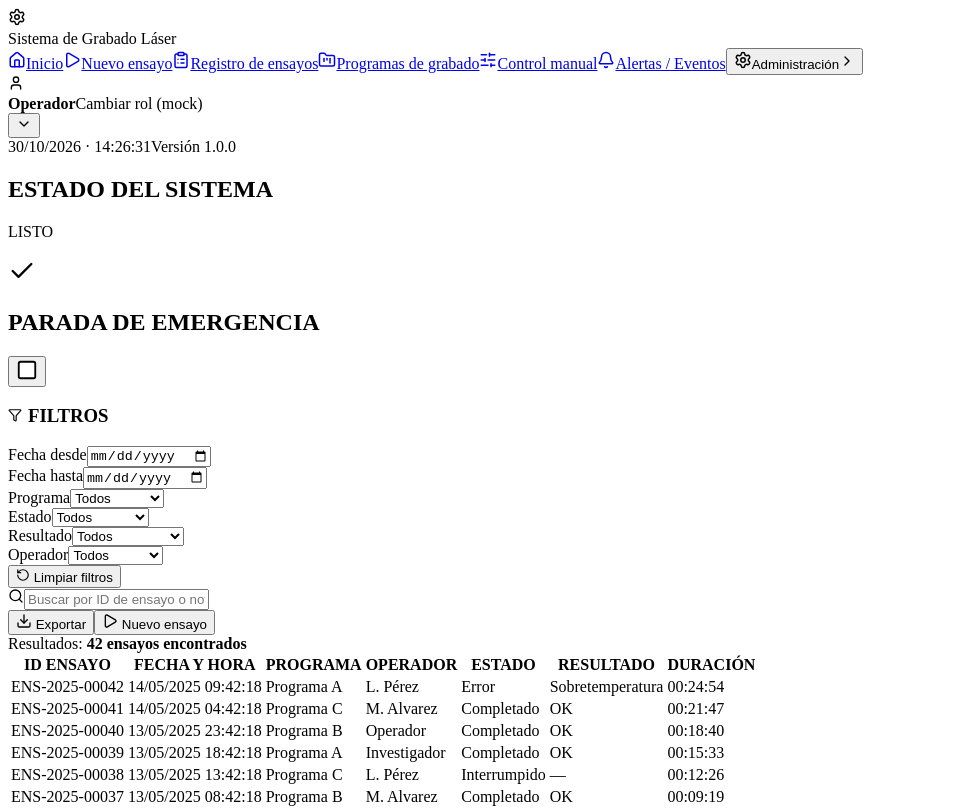
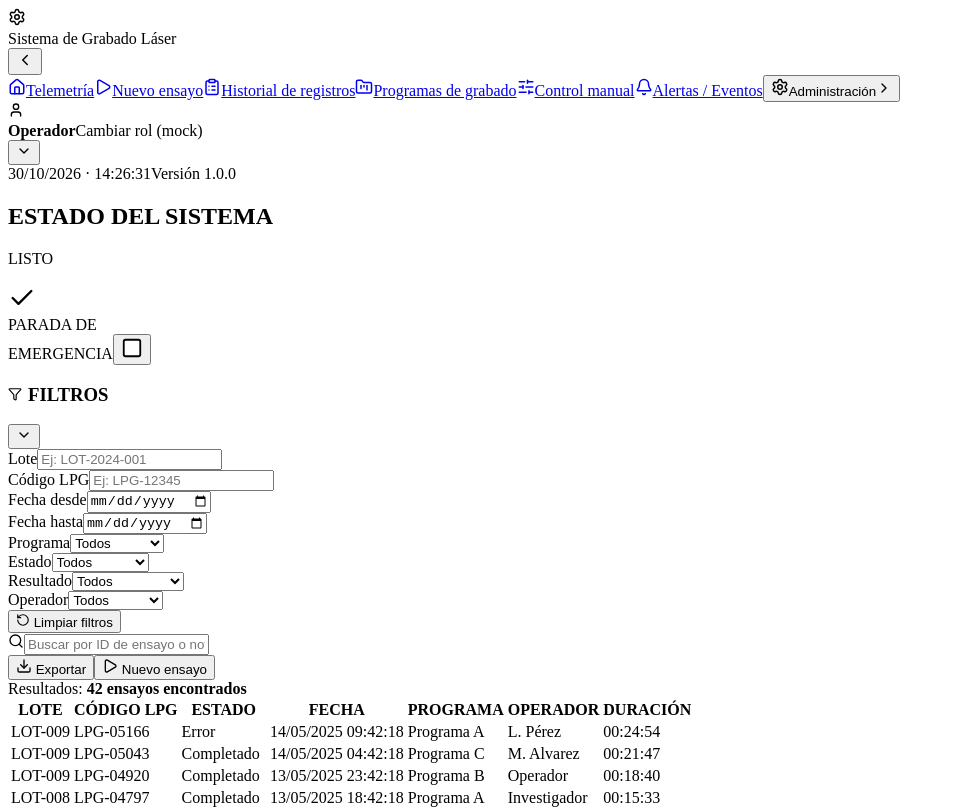
Before and after one commit to Fedebravo12/CO2_front, a React (Vite) app: page /registro in a window 1280 px wide. Shown: the top 809 px of the page, without its empty margins (0-955 px from the left). Built offline with nearby package versions, Linux system fonts and the light colour scheme; the HTML template or start-up script is replaced by a standard one.

Commit message:
Cambios en telemetría y registro de ensayos

```diff
--- a/src/App.tsx
+++ b/src/App.tsx
@@ -4,6 +4,7 @@ import { AppLayout } from './layout/AppLayout'
 import { Administracion } from './pages/Administracion'
 import { Alertas } from './pages/Alertas'
 import { ControlManual } from './pages/ControlManual'
+import { DetalleEnsayo } from './pages/DetalleEnsayo'
 import { Inicio } from './pages/Inicio'
 import { NuevoEnsayo } from './pages/NuevoEnsayo'
 import { Programas } from './pages/Programas'
@@ -17,6 +18,7 @@ export default function App() {
           <Route index element={<Inicio />} />
           <Route path="nuevo-ensayo" element={<NuevoEnsayo />} />
           <Route path="registro" element={<Registro />} />
+          <Route path="registro/:id" element={<DetalleEnsayo />} />
           <Route path="programas" element={<Programas />} />
           <Route path="control-manual" element={<ControlManual />} />
           <Route path="alertas" element={<Alertas />} />
--- a/src/layout/AppLayout.tsx
+++ b/src/layout/AppLayout.tsx
@@ -4,6 +4,7 @@ import {
   Bell,
   Check,
   ChevronDown,
+  ChevronLeft,
   ChevronRight,
   ClipboardList,
   FolderKanban,
@@ -19,9 +20,9 @@ import type { EstadoSistema, Rol } from '../mock/types'
 import { useSystem } from '../context/SystemContext'
 
 const NAV = [
-  { to: '/', label: 'Inicio', icon: Home, end: true },
+  { to: '/', label: 'Telemetría', icon: Home, end: true },
   { to: '/nuevo-ensayo', label: 'Nuevo ensayo', icon: Play },
-  { to: '/registro', label: 'Registro de ensayos', icon: ClipboardList },
+  { to: '/registro', label: 'Historial de registros', icon: ClipboardList },
   { to: '/programas', label: 'Programas de grabado', icon: FolderKanban },
   { to: '/control-manual', label: 'Control manual', icon: SlidersHorizontal },
   { to: '/alertas', label: 'Alertas / Eventos', icon: Bell },
@@ -46,6 +47,7 @@ export function AppLayout() {
   const [openAdmin, setOpenAdmin] = useState(false)
   const [openRole, setOpenRole] = useState(false)
   const [confirmEstop, setConfirmEstop] = useState(false)
+  const [sidebarCompact, setSidebarCompact] = useState(false)
   const loc = useLocation()
   const adminOpen = openAdmin || loc.pathname.startsWith('/admin')
 
@@ -56,12 +58,22 @@ export function AppLayout() {
 
   return (
     <div className="app">
-      <aside className="sidebar">
-        <div className="brand">
-          <div className="brand-mark">
-            <Settings size={18} />
+      <aside className={`sidebar ${sidebarCompact ? 'compact' : ''}`}>
+        <div className="sidebar-header">
+          <div className="brand">
+            <div className="brand-mark">
+              <Settings size={18} />
+            </div>
+            {!sidebarCompact && <div className="brand-title">Sistema de Grabado Láser</div>}
           </div>
-          <div className="brand-title">Sistema de Grabado Láser</div>
+          <button
+            className="sidebar-toggle"
+            onClick={() => setSidebarCompact(!sidebarCompact)}
+            aria-label="Toggle sidebar"
+            title={sidebarCompact ? 'Expandir' : 'Compactar'}
+          >
+            {sidebarCompact ? <ChevronRight size={18} /> : <ChevronLeft size={18} />}
+          </button>
         </div>
 
         <nav className="nav">
@@ -141,7 +153,11 @@ export function AppLayout() {
             <StatusIcon estado={estado} />
           </div>
           <div className="estop-card">
-            <h2>PARADA DE EMERGENCIA</h2>
+              <span>
+                PARADA DE
+                <br />
+                EMERGENCIA
+              </span>
             <button
               className="estop-btn"
               type="button"
--- a/src/mock/data.ts
+++ b/src/mock/data.ts
@@ -274,6 +274,8 @@ export const ENSAYOS: Ensayo[] = Array.from({ length: 42 }, (_, idx) => {
   const segs = (n * 7) % 60
   return {
     id: `ENS-2025-${String(n).padStart(5, '0')}`,
+    lote: `LOT-${String(Math.floor(n / 5) + 1).padStart(3, '0')}`,
+    codigoLpg: `LPG-${String(n * 123).padStart(5, '0')}`,
     fecha: fechaMock(idx * 5),
     programa: programasNombres[n % programasNombres.length],
     operador: operadores[n % operadores.length],
--- a/src/mock/types.ts
+++ b/src/mock/types.ts
@@ -51,6 +51,8 @@ export interface Programa {
 
 export interface Ensayo {
   id: string
+  lote: string
+  codigoLpg: string
   fecha: string
   programa: string
   operador: string
@@ -122,6 +124,8 @@ export interface PasoProcedimiento {
 export interface FiltrosEnsayo {
   desde: string
   hasta: string
+  lote: string
+  codigoLpg: string
   programa: string
   estado: string
   resultado: string
--- /dev/null
+++ b/src/pages/DetalleEnsayo.tsx
@@ -0,0 +1,95 @@
+import { useParams, useNavigate } from 'react-router-dom'
+import { ChevronLeft } from 'lucide-react'
+import { ENSAYOS } from '../mock/data'
+
+export function DetalleEnsayo() {
+  const { id } = useParams<{ id: string }>()
+  const nav = useNavigate()
+  const ensayo = ENSAYOS.find((e) => e.id === id)
+
+  if (!ensayo) {
+    return (
+      <section className="panel">
+        <div className="panel-head">
+          <h3>Ensayo no encontrado</h3>
+        </div>
+        <button className="primary" onClick={() => nav('/registro')}>
+          Volver al historial
+        </button>
+      </section>
+    )
+  }
+
+  const tone = ensayo.estado === 'Completado' ? 'ok' : ensayo.estado === 'Interrumpido' ? 'warn' : 'danger'
+
+  return (
+    <section className="detail-page">
+      <div className="detail-header">
+        <button className="ghost" onClick={() => nav('/registro')} style={{ display: 'flex', gap: 6 }}>
+          <ChevronLeft size={18} /> Volver
+        </button>
+        <h2>{ensayo.id}</h2>
+        <div style={{ width: 40 }} />
+      </div>
+
+      <div className="detail-grid">
+        <div className="detail-card">
+          <h3>Información General</h3>
+          <div className="info-rows">
+            <div className="info-row">
+              <span className="label">ID:</span>
+              <span className="value mono">{ensayo.id}</span>
+            </div>
+            <div className="info-row">
+              <span className="label">Lote:</span>
+              <span className="value">{ensayo.lote}</span>
+            </div>
+            <div className="info-row">
+              <span className="label">Código LPG:</span>
+              <span className="value mono">{ensayo.codigoLpg}</span>
+            </div>
+            <div className="info-row">
+              <span className="label">Fecha:</span>
+              <span className="value mono">{ensayo.fecha}</span>
+            </div>
+            <div className="info-row">
+              <span className="label">Programa:</span>
+              <span className="value">{ensayo.programa}</span>
+            </div>
+            <div className="info-row">
+              <span className="label">Operador:</span>
+              <span className="value">{ensayo.operador}</span>
+            </div>
+            <div className="info-row">
+              <span className="label">Estado:</span>
+              <span className={`value st ${tone}`}>{ensayo.estado}</span>
+            </div>
+            <div className="info-row">
+              <span className="label">Duración:</span>
+              <span className="value mono">{ensayo.duracion}</span>
+            </div>
+            <div className="info-row">
+              <span className="label">Notas:</span>
+              <span className="value">{ensayo.notas}</span>
+            </div>
+          </div>
+        </div>
+
+        <div className="detail-card">
+          <h3>Datos de Curva (por agregar)</h3>
+          <p style={{ color: 'var(--muted)', marginTop: 16 }}>Aquí irá la imagen/gráfico de la curva</p>
+        </div>
+
+        <div className="detail-card">
+          <h3>Comentarios (por agregar)</h3>
+          <p style={{ color: 'var(--muted)', marginTop: 16 }}>Aquí irá la sección de comentarios</p>
+        </div>
+
+        <div className="detail-card">
+          <h3>Marcas / Eventos (por agregar)</h3>
+          <p style={{ color: 'var(--muted)', marginTop: 16 }}>Aquí irán las marcas y eventos del ensayo</p>
+        </div>
+      </div>
+    </section>
+  )
+}
--- a/src/pages/Registro.tsx
+++ b/src/pages/Registro.tsx
@@ -1,6 +1,6 @@
 import { useEffect, useMemo, useState } from 'react'
 import { useNavigate } from 'react-router-dom'
-import { Download, Filter, Play, RotateCcw, Search } from 'lucide-react'
+import { ChevronDown, ChevronUp, Download, Filter, Play, RotateCcw, Search } from 'lucide-react'
 import { api } from '../mock/api'
 import { ENSAYOS, PROGRAMAS } from '../mock/data'
 import type { Ensayo, FiltrosEnsayo } from '../mock/types'
@@ -8,6 +8,8 @@ import type { Ensayo, FiltrosEnsayo } from '../mock/types'
 const EMPTY: FiltrosEnsayo = {
   desde: '',
   hasta: '',
+  lote: '',
+  codigoLpg: '',
   programa: 'Todos',
   estado: 'Todos',
   resultado: 'Todos',
@@ -22,6 +24,7 @@ export function Registro() {
   const [sel, setSel] = useState<string | null>(null)
   const [page, setPage] = useState(1)
   const [perPage, setPerPage] = useState(10)
+  const [filtrosExpanded, setFiltrosExpanded] = useState(false)
 
   useEffect(() => {
     api.listarEnsayos(filtros).then((data) => {
@@ -35,6 +38,7 @@ export function Registro() {
   const operadores = ['Todos', ...new Set(ENSAYOS.map((r) => r.operador))]
 
   const set = (k: keyof FiltrosEnsayo, v: string) => setFiltros((f) => ({ ...f, [k]: v }))
+  const ensayoSeleccionado = rows.find((r) => r.id === sel)
 
   const exportar = () => {
     const csv = api.exportarEnsayosCsv(rows)
@@ -52,9 +56,25 @@ export function Registro() {
           <Filter size={14} style={{ marginRight: 6 }} />
           FILTROS
         </h3>
+        <button
+          className="ghost"
+          type="button"
+          onClick={() => setFiltrosExpanded(!filtrosExpanded)}
+          style={{ marginLeft: 'auto' }}
+        >
+          {filtrosExpanded ? <ChevronUp size={16} /> : <ChevronDown size={16} />}
+        </button>
       </div>
 
-      <div className="filters">
+      <div className={`filters ${filtrosExpanded ? '' : 'collapsed'}`}>
+        <div className="field">
+          <label>Lote</label>
+          <input type="text" value={filtros.lote} onChange={(e) => set('lote', e.target.value)} placeholder="Ej: LOT-2024-001" />
+        </div>
+        <div className="field">
+          <label>Código LPG</label>
+          <input type="text" value={filtros.codigoLpg} onChange={(e) => set('codigoLpg', e.target.value)} placeholder="Ej: LPG-12345" />
+        </div>
         <div className="field">
           <label>Fecha desde</label>
           <input type="date" value={filtros.desde} onChange={(e) => set('desde', e.target.value)} />
@@ -127,12 +147,12 @@ export function Registro() {
         <table>
           <thead>
             <tr>
-              <th>ID ENSAYO</th>
-              <th>FECHA Y HORA</th>
+              <th>LOTE</th>
+              <th>CÓDIGO LPG</th>
+              <th>ESTADO</th>
+              <th>FECHA</th>
               <th>PROGRAMA</th>
               <th>OPERADOR</th>
-              <th>ESTADO</th>
-              <th>RESULTADO</th>
               <th>DURACIÓN</th>
             </tr>
           </thead>
@@ -140,20 +160,15 @@ export function Registro() {
             {slice.map((r) => {
               const tone = r.estado === 'Completado' ? 'ok' : r.estado === 'Interrumpido' ? 'warn' : 'danger'
               return (
-                <tr key={r.id} className={sel === r.id ? 'sel' : ''} onClick={() => setSel(r.id)}>
-                  <td className="mono">
-                    <i className={`dot ${tone}`} />
-                    {r.id}
+                <tr key={r.id} className={sel === r.id ? 'sel' : ''} onClick={() => nav(`/registro/${r.id}`)} style={{ cursor: 'pointer' }}>
+                  <td className="mono">{r.lote}</td>
+                  <td className="mono">{r.codigoLpg}</td>
+                  <td>
+                    <span className={`st ${tone}`}>{r.estado}</span>
                   </td>
                   <td className="mono">{r.fecha}</td>
                   <td>{r.programa}</td>
                   <td>{r.operador}</td>
-                  <td>
-                    <span className={`st ${tone}`}>{r.estado}</span>
-                  </td>
-                  <td className={r.resultado === 'OK' ? 'ok-txt' : r.resultado === '—' ? '' : 'err-txt'}>
-                    {r.resultado}
-                  </td>
                   <td className="mono">{r.duracion}</td>
                 </tr>
               )
@@ -185,6 +200,7 @@ export function Registro() {
           ))}
         </div>
       </div>
+
     </section>
   )
 }
--- a/src/styles/index.css
+++ b/src/styles/index.css
@@ -1,7 +1,7 @@
 :root {
   --bg: #070b10;
   --bg-2: #0b1118;
-  --sidebar: #0a1016;
+  --sidebar: #090e14;
   --surface: #121a22;
   --surface-2: #17222c;
   --surface-3: #1c2a36;
@@ -47,20 +47,66 @@ a { color: inherit; text-decoration: none; }
 
 .app {
   display: grid;
-  grid-template-columns: var(--sidebar-w) 1fr;
+  grid-template-columns: auto 1fr;
   min-height: 100%;
 }
 
 /* ——— Sidebar ——— */
 .sidebar {
   background: linear-gradient(180deg, #0c141c 0%, #090e14 100%);
-  border-right: 1px solid var(--border-soft);
+  border-right: 2px solid var(--border-soft);
   display: flex;
   flex-direction: column;
   padding: 18px 14px 12px;
   position: sticky;
   top: 0;
   height: 100vh;
+  transition: width 0.3s ease;
+  width: var(--sidebar-w);
+}
+.sidebar.compact {
+  width: 70px;
+  padding: 12px 8px;
+}
+.sidebar.compact .brand-title {
+  display: none;
+}
+.sidebar.compact .nav-link,
+.sidebar.compact .nav-btn {
+  font-size: 0;
+  justify-content: center;
+}
+.sidebar.compact .nav-link svg,
+.sidebar.compact .nav-btn svg {
+  font-size: 18px;
+  margin: 0 !important;
+}
+.sidebar.compact .nav-sub,
+.sidebar.compact .user-meta,
+.sidebar.compact .clock {
+  display: none;
+}
+.sidebar-header {
+  display: flex;
+  align-items: center;
+  justify-content: space-between;
+  margin-bottom: 8px;
+}
+.sidebar-toggle {
+  background: transparent;
+  border: 0;
+  color: var(--muted);
+  cursor: pointer;
+  padding: 4px;
+  display: flex;
+  align-items: center;
+  justify-content: center;
+  border-radius: 6px;
+  transition: all 0.2s;
+}
+.sidebar-toggle:hover {
+  background: #14202a;
+  color: var(--text);
 }
 .brand {
   display: flex;
@@ -128,7 +174,7 @@ a { color: inherit; text-decoration: none; }
   justify-content: space-between;
   gap: 8px;
   background: var(--surface);
-  border: 1px solid var(--border);
+  border: 2px solid var(--border);
   border-radius: 12px;
   padding: 10px 12px;
 }
@@ -161,7 +207,7 @@ a { color: inherit; text-decoration: none; }
   right: 0;
   bottom: 46px;
   background: #15202a;
-  border: 1px solid var(--border);
+  border: 2px solid var(--border);
   border-radius: 10px;
   padding: 6px;
   box-shadow: var(--shadow);
@@ -193,21 +239,28 @@ a { color: inherit; text-decoration: none; }
   grid-template-columns: 1fr auto;
   gap: 14px;
   padding: 16px 20px 8px;
+  position: sticky;
+  top: 0;
+  z-index: 1000;
+  background: #090e14;
+  border-bottom: 1px solid #374151;
+
 }
+
 .status-card, .estop-card {
   display: flex;
   align-items: center;
   justify-content: space-between;
   gap: 16px;
   background: var(--surface);
-  border: 1px solid var(--border);
+  border: 3px solid var(--border);
   border-radius: var(--radius);
   padding: 16px 20px;
   min-height: 88px;
 }
-.status-card h2, .estop-card h2 {
+.status-card h2 {
   margin: 0 0 4px;
-  font-size: 11px;
+  font-size: 16px;
   letter-spacing: 0.14em;
   color: var(--muted);
   font-weight: 600;
@@ -254,7 +307,13 @@ a { color: inherit; text-decoration: none; }
   border-color: #5a1d24;
   min-width: 340px;
 }
-.estop-card h2 { color: #ff8b93; }
+.estop-card h2 {
+  margin: 0 0 4px;
+  font-size: 30px;
+  letter-spacing: 0.14em;
+  color: #ff8b93;
+  font-weight: 600;
+}
 .estop-btn {
   width: 62px;
   height: 62px;
@@ -286,7 +345,7 @@ a { color: inherit; text-decoration: none; }
 }
 .banner button {
   background: #3a151a;
-  border: 1px solid #7a2430;
+  border: 2px solid #7a2430;
   border-radius: 8px;
   padding: 6px 10px;
   cursor: pointer;
@@ -301,7 +360,7 @@ a { color: inherit; text-decoration: none; }
 }
 .subsys {
   background: var(--surface);
-  border: 1px solid var(--border);
+  border: 3px solid var(--border); /* BORDE DE LOS SENSORES */
   border-radius: var(--radius);
   padding: 16px 18px;
   display: flex;
@@ -314,15 +373,16 @@ a { color: inherit; text-decoration: none; }
 .subsys.ok { border-color: #1f6a45; box-shadow: inset 0 0 0 1px rgba(62, 224, 137, 0.15); }
 .subsys h3 {
   margin: 0 0 6px;
-  font-size: 11px;
+  font-size: 20px;
   letter-spacing: 0.12em;
   color: var(--muted);
 }
-.subsys p { margin: 0; font-size: 18px; font-weight: 600; }
-.subsys small { display: block; margin-top: 4px; color: var(--muted); font-family: var(--mono); }
+.subsys p { margin: 0; font-size: 16px; font-weight: 600; }
+.subsys-row { display: flex; align-items: baseline; gap: 10px; flex-wrap: wrap; }
+.subsys-detalle { font-size: 20px; font-weight: 700; color: var(--text); font-family: var(--mono); }
 .subsys-ico {
-  width: 42px;
-  height: 42px;
+  width: 48px;
+  height: 48px;
   border-radius: 12px;
   display: grid;
   place-items: center;
@@ -335,7 +395,7 @@ a { color: inherit; text-decoration: none; }
 
 .panel {
   background: var(--surface);
-  border: 1px solid var(--border);
+  border: 2px solid var(--border);
   border-radius: var(--radius);
   padding: 16px 18px 18px;
 }
@@ -365,7 +425,7 @@ a { color: inherit; text-decoration: none; }
 
 .gauge-grid {
   display: grid;
-  grid-template-columns: repeat(5, 1fr);
+  grid-template-columns: repeat(4, 1fr);
   gap: 10px;
   margin-bottom: 10px;
 }
@@ -639,6 +699,14 @@ a { color: inherit; text-decoration: none; }
   gap: 8px;
   align-items: end;
   margin-bottom: 12px;
+  transition: all 0.3s ease;
+  max-height: 1000px;
+  overflow: hidden;
+}
+.filters.collapsed {
+  max-height: 0;
+  margin-bottom: 0;
+  opacity: 0;
 }
 .field label {
   display: block;
@@ -774,6 +842,61 @@ tr.sel td:first-child { box-shadow: inset 3px 0 0 var(--green); }
 .modal h3 { margin: 0 0 8px; color: var(--red); }
 .modal p { color: var(--muted); }
 .modal-actions { display: flex; gap: 8px; justify-content: flex-end; margin-top: 16px; }
+.modal-header {
+  display: flex;
+  align-items: center;
+  justify-content: space-between;
+  margin-bottom: 16px;
+  border-bottom: 1px solid var(--border-soft);
+  padding-bottom: 12px;
+}
+.modal-header h3 {
+  margin: 0;
+  color: var(--text);
+}
+.modal-close {
+  background: transparent;
+  border: 0;
+  color: var(--muted);
+  font-size: 20px;
+  cursor: pointer;
+  padding: 0;
+  width: 24px;
+  height: 24px;
+  display: flex;
+  align-items: center;
+  justify-content: center;
+  border-radius: 4px;
+  transition: all 0.2s;
+}
+.modal-close:hover {
+  background: #1d2c38;
+  color: var(--text);
+}
+.modal-body {
+  display: flex;
+  flex-direction: column;
+  gap: 12px;
+}
+.detail-row {
+  display: flex;
+  justify-content: space-between;
+  align-items: center;
+  gap: 16px;
+  padding: 8px 0;
+  border-bottom: 1px solid var(--border-soft);
+}
+.detail-row label {
+  color: var(--muted);
+  font-size: 12px;
+  font-weight: 600;
+  min-width: 120px;
+}
+.detail-row span {
+  color: var(--text);
+  text-align: right;
+  flex: 1;
+}
 
 .tabs { display: flex; gap: 6px; margin-bottom: 14px; }
 .tabs a, .tabs button {
@@ -790,6 +913,66 @@ tr.sel td:first-child { box-shadow: inset 3px 0 0 var(--green); }
 }
 
 input[type='range'] { width: 160px; accent-color: var(--teal); }
+
+/* ——— Detalle Ensayo ——— */
+.detail-page {
+  display: flex;
+  flex-direction: column;
+  gap: 20px;
+}
+.detail-header {
+  display: flex;
+  align-items: center;
+  justify-content: space-between;
+  gap: 16px;
+  padding: 0;
+}
+.detail-header h2 {
+  margin: 0;
+  flex: 1;
+  text-align: center;
+  font-size: 24px;
+}
+.detail-grid {
+  display: grid;
+  grid-template-columns: repeat(auto-fit, minmax(400px, 1fr));
+  gap: 16px;
+}
+.detail-card {
+  background: var(--surface);
+  border: 1px solid var(--border);
+  border-radius: var(--radius);
+  padding: 20px;
+}
+.detail-card h3 {
+  margin: 0 0 12px;
+  font-size: 14px;
+  letter-spacing: 0.1em;
+  color: var(--text);
+}
+.info-rows {
+  display: flex;
+  flex-direction: column;
+  gap: 12px;
+}
+.info-row {
+  display: flex;
+  justify-content: space-between;
+  gap: 16px;
+  padding: 8px 0;
+  border-bottom: 1px solid var(--border-soft);
+}
+.info-row .label {
+  color: var(--muted);
+  font-size: 12px;
+  font-weight: 600;
+  min-width: 100px;
+}
+.info-row .value {
+  color: var(--text);
+  text-align: right;
+  flex: 1;
+}
 
 @keyframes pulse {
   0%, 100% { box-shadow: 0 0 10px rgba(42, 212, 196, 0.2); }
```
Also changed, not shown: src/pages/Inicio.tsx (+29 -31 lines).
